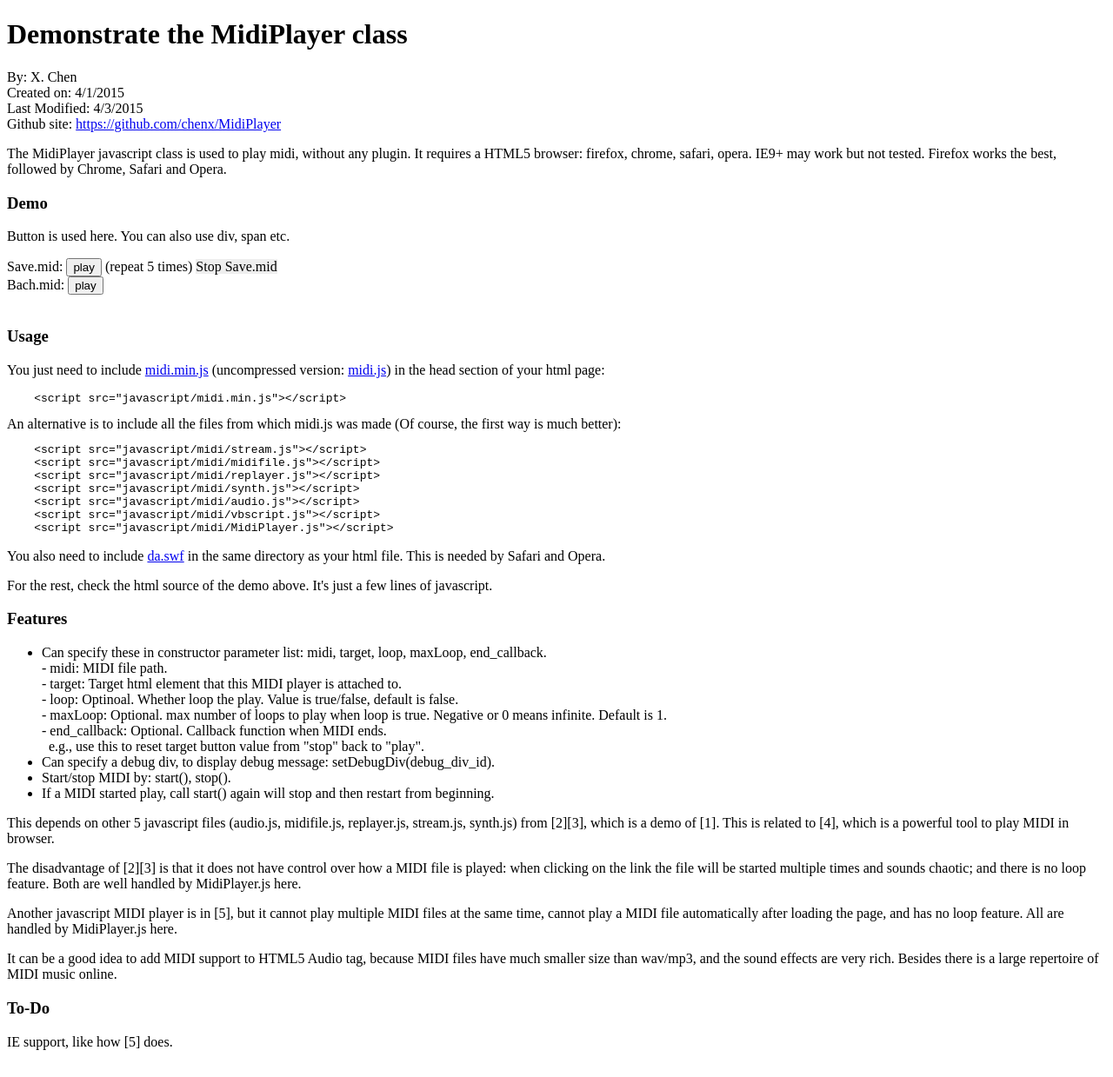
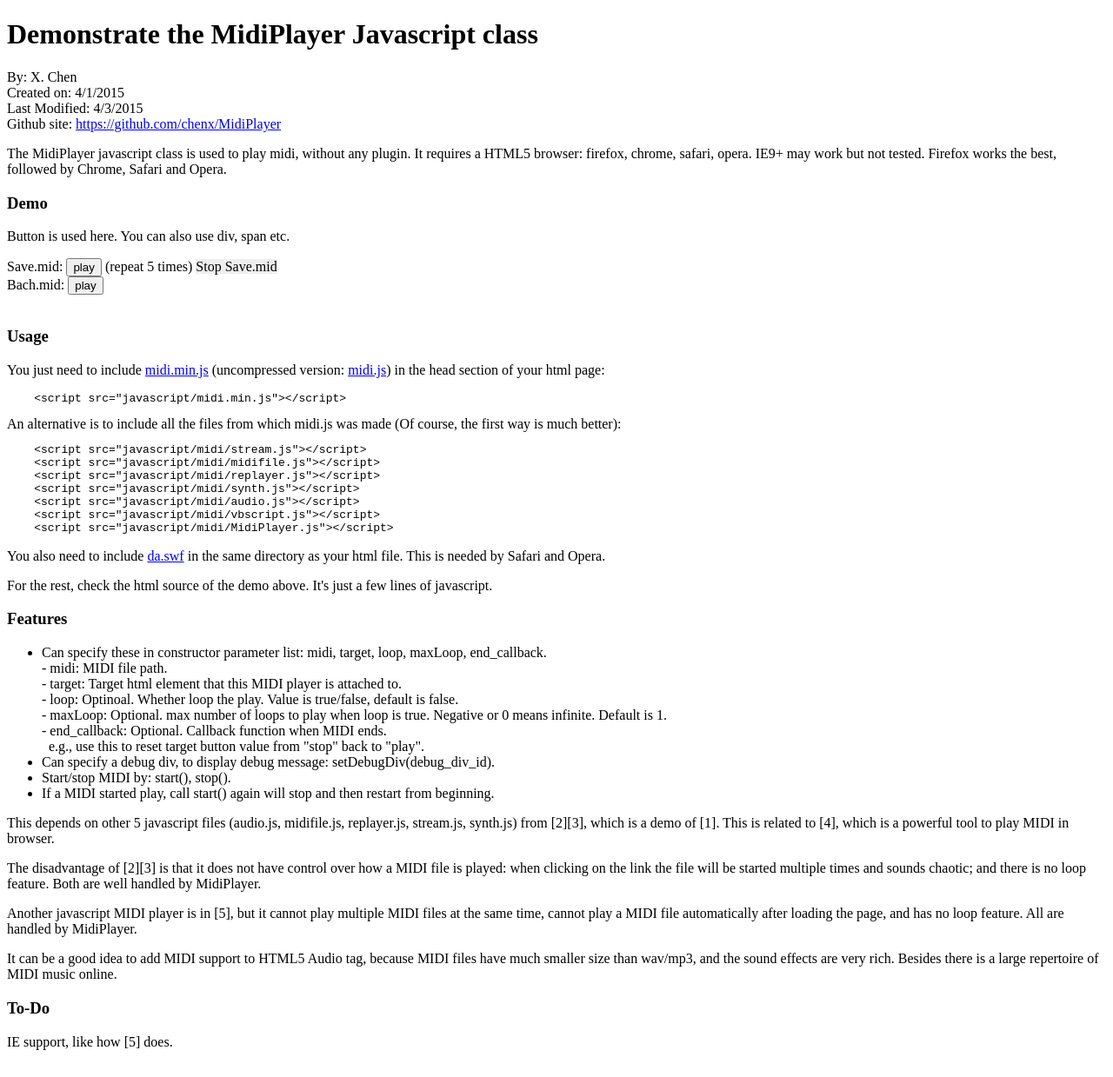
Before and after one commit to chenx/MidiPlayer, a plain HTML site: page index.html in a window 1280 px wide. Shown: the top 1239 px of the page at 87% size. Drawn offline with Linux system fonts and the light colour scheme.

Commit message:
Update index.html

```diff
--- a/index.html
+++ b/index.html
@@ -2,6 +2,7 @@
 <html>
 <head>
     <meta http-equiv="Content-Type" content="text/html;charset=ISO-8859-8">
+    <title>The MidiPlayer Javascript class to play MIDI</title>
     <script src="javascript/midi.min.js"></script>
     <script type="text/javascript">
     var mp1, mp2;
@@ -40,7 +41,7 @@
 
 <body onload="javascript:init();">
 
-<h1>Demonstrate the MidiPlayer class</h1>
+<h1>Demonstrate the MidiPlayer Javascript class</h1>
 <p>
 By: X. Chen
 <br/>Created on: 4/1/2015
@@ -107,11 +108,11 @@ which is a demo of [1]. This is related to [4], which is a powerful tool to play
 
 <p>The disadvantage of [2][3] is that it does not have control over how a MIDI file is played: when clicking on the
 link the file will be started multiple times and sounds chaotic; and there is no loop feature. Both are well handled
-by MidiPlayer.js here.
+by MidiPlayer.
 
 <p>Another javascript MIDI player is in [5], but it cannot play multiple MIDI files at the same time,
 cannot play a MIDI file automatically after loading the page, and has no loop feature.
-All are handled by MidiPlayer.js here.
+All are handled by MidiPlayer.
 
 <p>It can be a good idea to add MIDI support to HTML5 Audio tag, because MIDI files have
 much smaller size than wav/mp3, and the sound effects are very rich.
```
